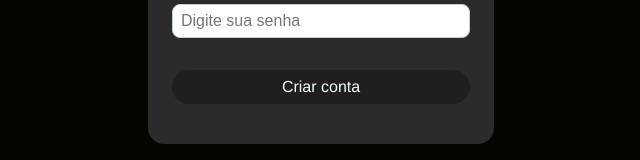
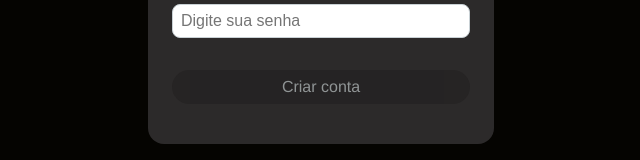
Before and after one commit to guilaureano/dragon-collection, a React (Vite) app: page /signup in a window 1280 px wide. Shown: the part 530-690 px from the top of the page, without its empty margins (319-959 px from the left). Built offline with nearby package versions, Linux system fonts and the light colour scheme.

Commit message:
feat: add validate in signup inputs

```diff
--- a/src/components/Input/input.scss
+++ b/src/components/Input/input.scss
@@ -11,6 +11,6 @@
   }
 
   &.invalid {
-    border: 1.5px solid $red;
+    background-color: $red;
   }
 }
--- a/src/pages/Signup/index.tsx
+++ b/src/pages/Signup/index.tsx
@@ -7,6 +7,7 @@ import { Button, Input, Text } from 'components';
 import { errorMessage } from 'assets/common-texts';
 import { ISignupData } from './types';
 import '../../assets/global.scss';
+import { validateEmail } from 'utils';
 
 export const Signup = () => {
   const auth = useAuth();
@@ -21,10 +22,7 @@ export const Signup = () => {
 
   const handleChange = (event: ChangeEvent<HTMLInputElement>) => {
     const { name, value } = event.target;
-    setFormData(prevData => ({
-      ...prevData,
-      [name]: value,
-    }));
+    setFormData({ ...formData, [name]: value });
   };
 
   const onSubmit = async (event: FormEvent<HTMLFormElement>) => {
@@ -44,6 +42,14 @@ export const Signup = () => {
     }
   };
 
+  const validEmail = !!formData.email && validateEmail(formData.email);
+  const validEmailConfirmation =
+    !!formData.emailConfirmation &&
+    !!formData.email &&
+    formData.emailConfirmation === formData.email;
+  const validPassword = !!formData.password && formData.password.length >= 4;
+  const enabledButton = validEmail && validEmailConfirmation && validPassword;
+
   return (
     <div className='sign-wrap'>
       <div className='sign'>
@@ -54,29 +60,32 @@ export const Signup = () => {
           </Text.Subtitle>
           <Text className='sign-text'>E-mail</Text>
           <Input
+            isInvalid={!!formData.email && !validEmail}
             name='email'
             onChange={handleChange}
+            placeholder='Digite seu e-mail'
             type='email'
             value={formData.email}
-            placeholder='Digite seu e-mail'
           />
           <Text className='sign-text'>Confirme seu e-mail</Text>
           <Input
+            isInvalid={!!formData.emailConfirmation && !validEmailConfirmation}
             name='emailConfirmation'
             onChange={handleChange}
+            placeholder='Confirme seu e-mail'
             type='email'
             value={formData.emailConfirmation}
-            placeholder='Confirme seu e-mail'
           />
           <Text className='sign-text'>Senha</Text>
           <Input
+            isInvalid={!!formData.password && !validPassword}
             name='password'
             onChange={handleChange}
+            placeholder='Digite sua senha'
             type='password'
             value={formData.password}
-            placeholder='Digite sua senha'
           />
-          <Button className='sign-btn' type='submit'>
+          <Button disabled={!enabledButton} className='sign-btn' type='submit'>
             Criar conta
           </Button>
         </form>
```
